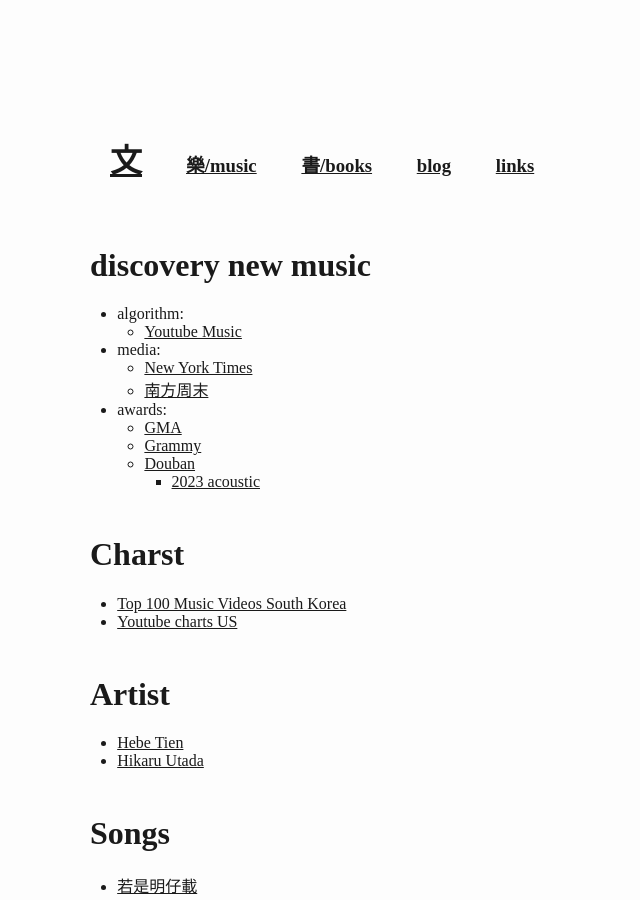
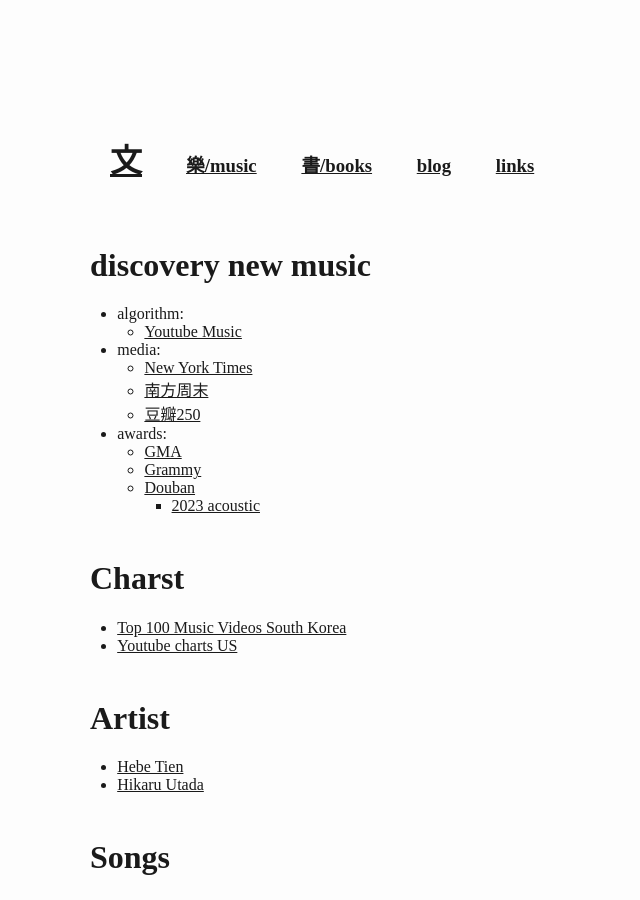
Before and after one commit to wangw469/wangw469.github.io, a Jekyll site: the page built from music/index.md, in a window 1280 px wide and 900 px high. Shown: the whole window, without its empty margins (0-640 px from the left). Built offline with Jekyll 4.4.1, drawn with Linux system fonts in a browser that asks for light colours; our own code applies the rules of GitHub Pages for plain Markdown files.

Commit message:
Update index.md

```diff
--- a/music/index.md
+++ b/music/index.md
@@ -9,6 +9,7 @@
 * media:
     * [New York Times](https://www.nytimes.com/section/arts/music)
     * [南方周末](https://www.infzm.com/search?k=%E9%9F%B3%E4%B9%90)
+    * [豆瓣250](https://music.douban.com/top250)
 * awards:
     * [GMA](https://gma.tavis.tw/mediaGroup/default.asp)
     * [Grammy](https://www.grammy.com/)
```
